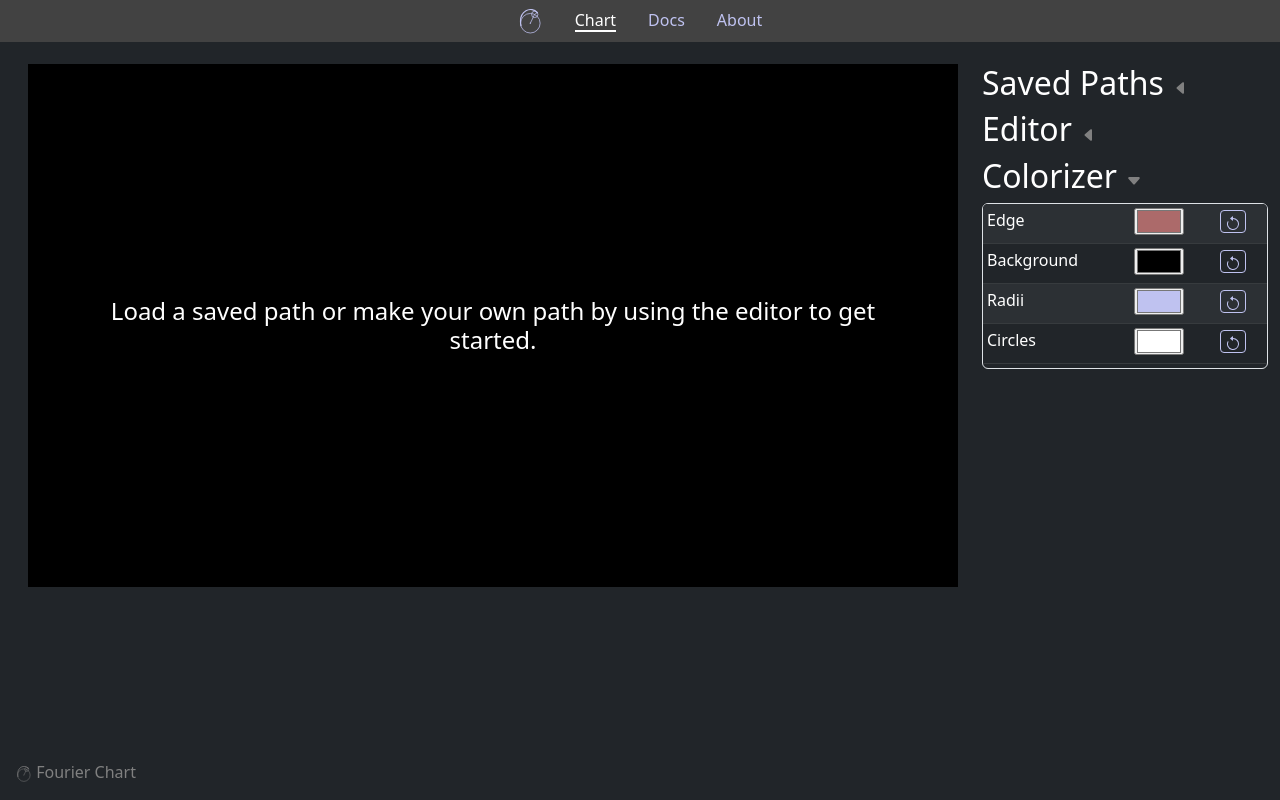
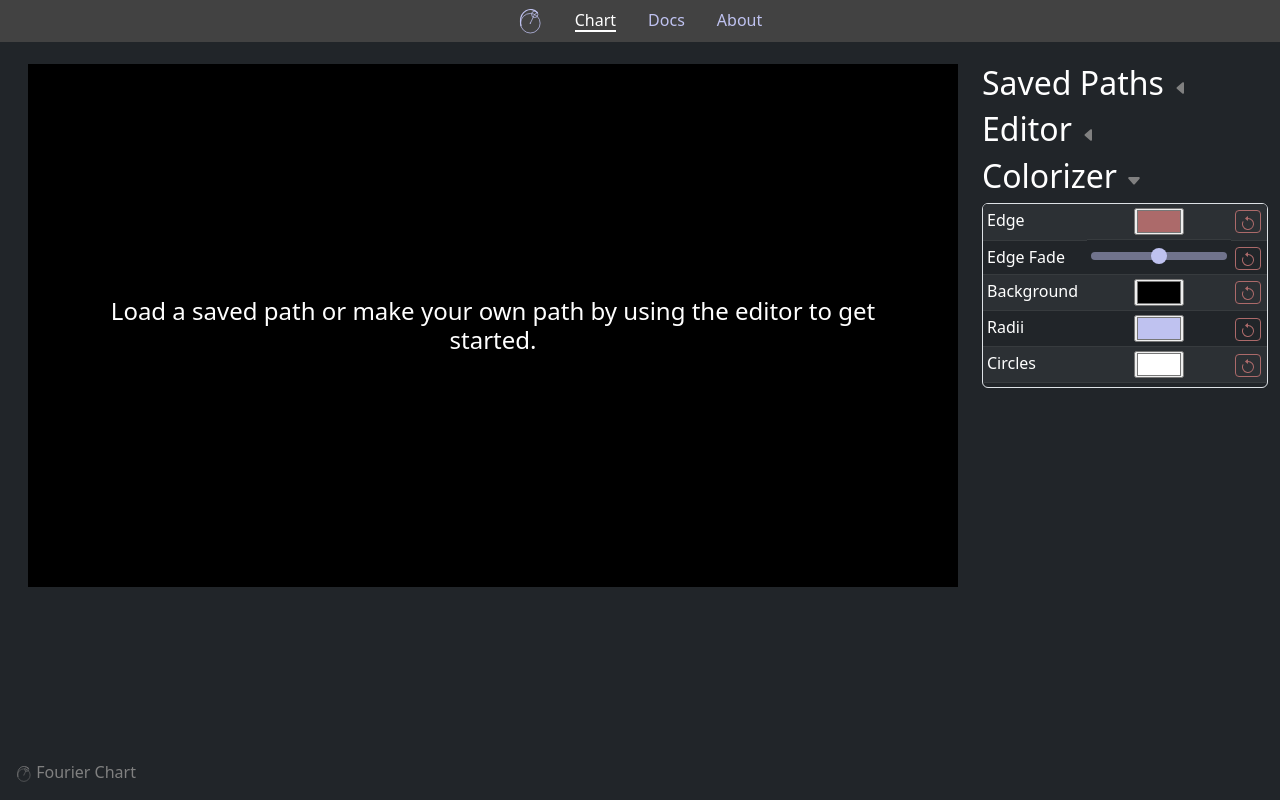
Before and after one commit to GuyLivnat/fourier_spin_chart, a React (Vite) app: page /chart in a window 1280 px wide. Both pictures are taken after a click on the element "Colorizer". Built offline with nearby package versions, Linux system fonts and the light colour scheme.

Commit message:
edge gamma slider added

```diff
--- a/src/components/chart/ChartInit.jsx
+++ b/src/components/chart/ChartInit.jsx
@@ -21,7 +21,8 @@ const ChartInit = ({
 
   const edgeSegments = [];
   for (let i = 0; i < lineSegments; i++) {
-    let strength = (lineSegments - i) / lineSegments;
+    let strength = (lineSegments - i) / lineSegments + edgeColor.gamma;
+    if (strength > 1) strength = 1;
     edgeSegments.unshift(
       <path
         markerStart={i === 0 ? "url(#circle-marker)" : null}
--- a/src/components/general_components/Slider.jsx
+++ b/src/components/general_components/Slider.jsx
@@ -1,4 +1,4 @@
-const Slider = ({ value, setValue, min, max, text, disabled }) => {
+const Slider = ({ value, setValue, min, max, text, disabled, step }) => {
   const handleChange = (e) => {
     const inputValue = parseFloat(e.target.value);
     if (setValue) setValue(inputValue);
@@ -15,6 +15,7 @@ const Slider = ({ value, setValue, min, max, text, disabled }) => {
         value={setValue ? value : value.current}
         disabled={disabled}
         className="form-range"
+        step={step}
       />
       <label
         htmlFor={text + "-slider"}
--- a/src/components/tools/ColorEditor.jsx
+++ b/src/components/tools/ColorEditor.jsx
@@ -10,13 +10,19 @@ const ColorEditor = ({
   setChartColors,
   chartColorDefaults,
 }) => {
-  const changeColor = () => {
-    const newColors = chartColors;
-    return (hexValue) => {
+  const newColors = chartColors;
+
+  const changeColor = (hexValue) => {
+    if (shape === "edgeColor") {
+      const newColor = hexToRgb(hexValue);
+      newColor.gamma = chartColors[shape].gamma;
+      newColors[shape] = newColor;
+    } else {
       newColors[shape] = hexToRgb(hexValue);
-      setChartColors({ ...newColors });
-    };
+    }
+    setChartColors({ ...newColors });
   };
+
   const startColor = () => {
     const rgb = chartColors[shape];
     return rgbToHex(rgb);
@@ -34,12 +40,12 @@ const ColorEditor = ({
       <td key={shape}>
         {shape.slice(0, 1).toUpperCase() + shape.slice(1).replace("Color", "")}
       </td>
-      <td>
-        <ColorInput color={startColor(shape)} setColor={changeColor(shape)} />
+      <td className="d-flex justify-content-center">
+        <ColorInput color={startColor()} setColor={changeColor} />
       </td>
       <td>
         <Button
-          className="btn btn-sm btn-outline-primary px-1 py-0"
+          className="btn btn-sm btn-outline-danger px-1 py-0"
           text={<UndoIcon size={16} />}
           handleClick={resetColor}
         />
--- a/src/components/tools/Colorizer.jsx
+++ b/src/components/tools/Colorizer.jsx
@@ -1,7 +1,17 @@
+import UndoIcon from "../../assets/icons/UndoIcon";
+import Button from "../general_components/Button";
+import Slider from "../general_components/Slider";
 import ColorEditor from "./ColorEditor";
 
 const Colorizer = ({ chartColors, setChartColors, chartColorDefaults }) => {
   const colorableShapes = [];
+
+  const setGamma = (value) => {
+    const { edgeColor } = chartColors;
+    edgeColor["gamma"] = value;
+    setChartColors({ ...chartColors, edgeColor });
+  };
+
   for (const shape in chartColors) {
     colorableShapes.push(
       <tr key={shape.replace("Color", "-colorizer")}>
@@ -10,6 +20,28 @@ const Colorizer = ({ chartColors, setChartColors, chartColorDefaults }) => {
         />
       </tr>
     );
+    if (shape === "edgeColor")
+      colorableShapes.push(
+        <tr key="edge-gamma">
+          <td>Edge Fade</td>
+          <td>
+            <Slider
+              value={chartColors.edgeColor.gamma}
+              setValue={setGamma}
+              min={-1}
+              max={1}
+              step={0.1}
+            />
+          </td>
+          <td>
+            <Button
+              text={<UndoIcon size={16} />}
+              className="btn btn-sm btn-outline-danger px-1 py-0"
+              handleClick={() => setGamma(0)}
+            />
+          </td>
+        </tr>
+      );
   }
 
   return (
--- a/src/pages/ChartPage.jsx
+++ b/src/pages/ChartPage.jsx
@@ -9,7 +9,7 @@ function ChartPage() {
   const [pathName, setPathName] = useState("");
   let playable = coeff.current.length > 3;
   const chartColorDefaults = {
-    edgeColor: { r: 172, g: 106, b: 106 },
+    edgeColor: { r: 172, g: 106, b: 106, gamma: 0 },
     backgroundColor: { r: 0, g: 0, b: 0 },
     radiiColor: { r: 191, g: 194, b: 240 },
     circlesColor: { r: 255, g: 255, b: 255 },
```
